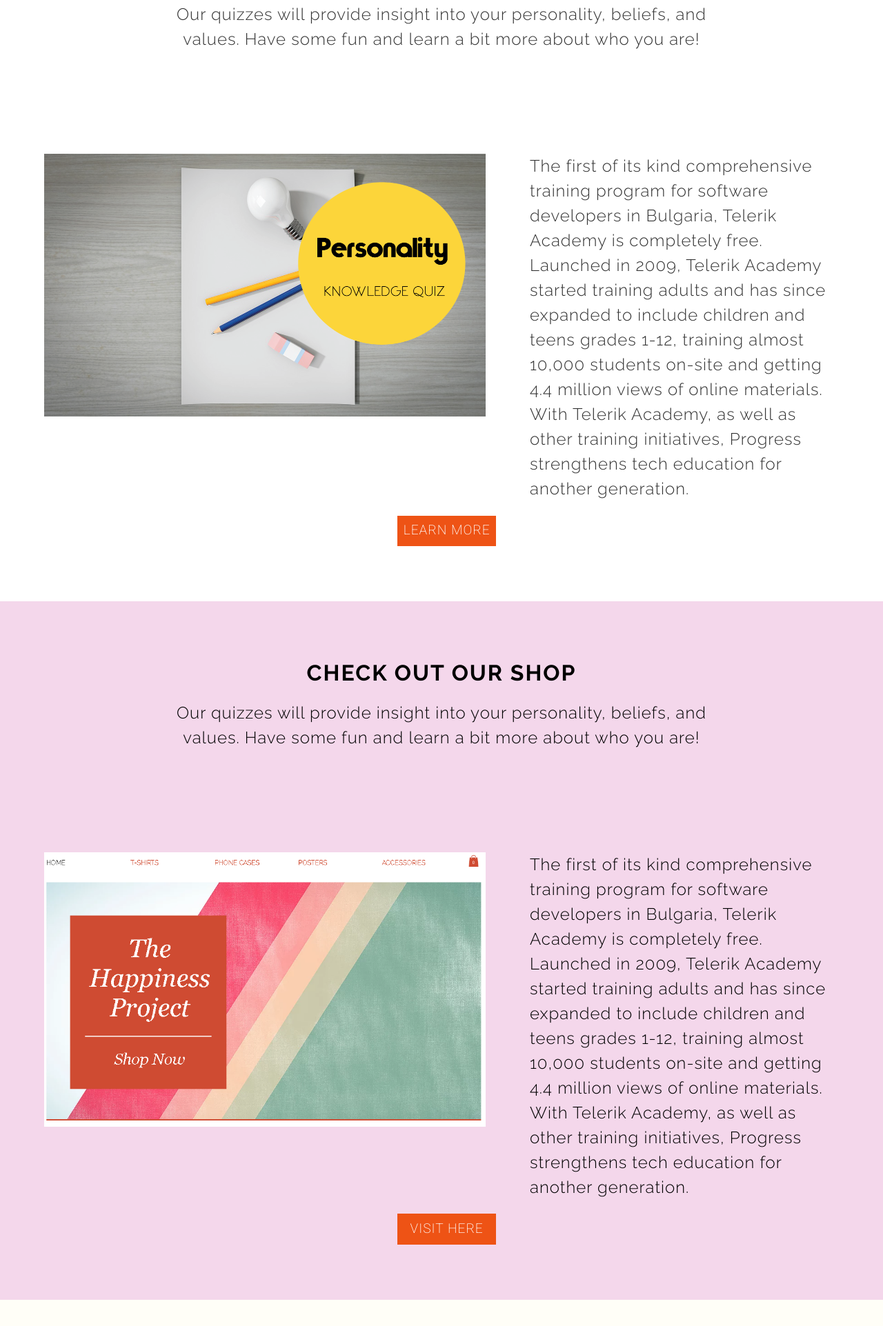
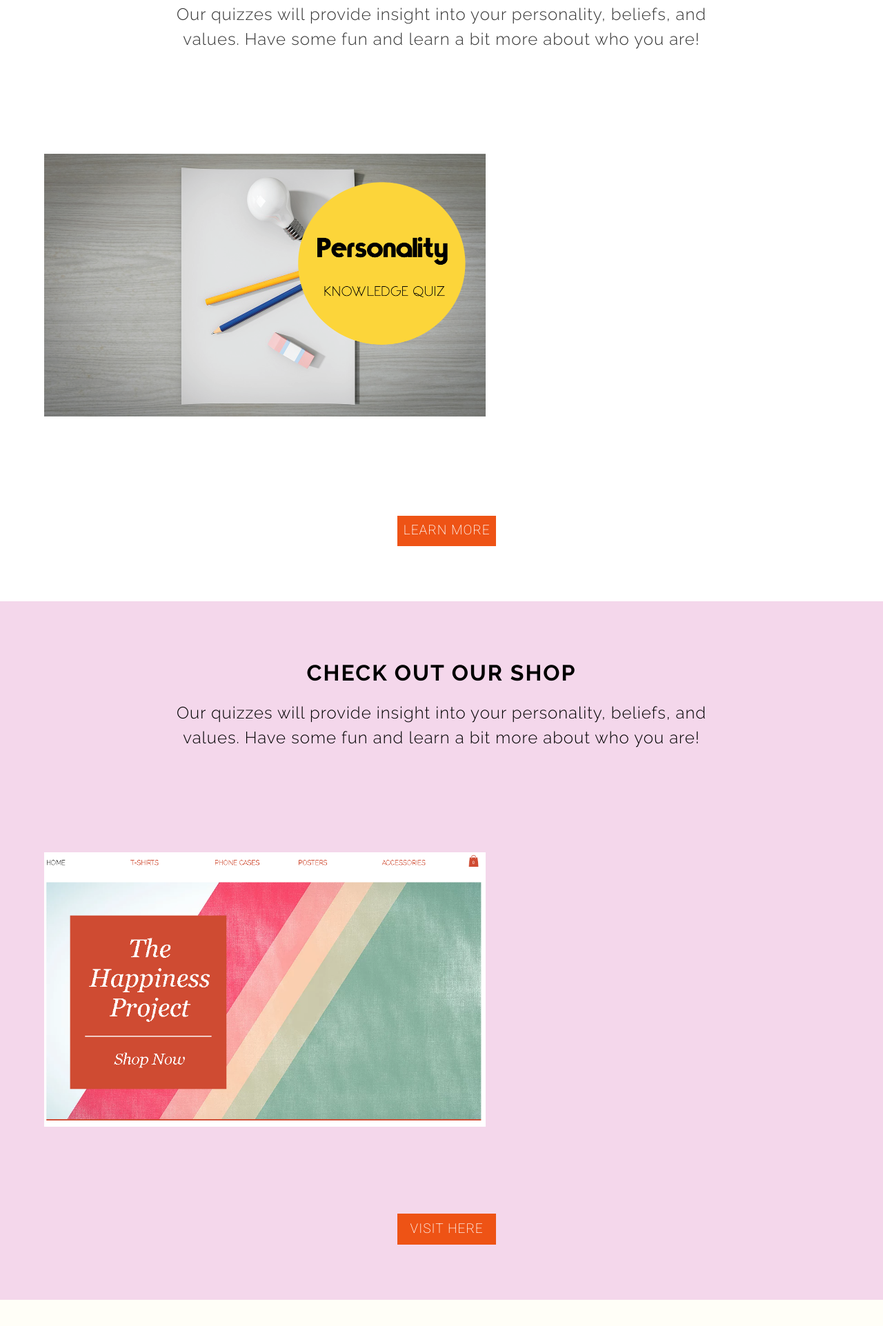
Before and after one commit to tchenbrian/The-Happiness-Project, a plain HTML site: page index.html in a window 1280 px wide. Shown: the part 2673-4596 px from the top of the page at 69% size. Drawn offline with nearby package versions, Linux system fonts and the light colour scheme; a web font is replaced by a local one.

Commit message:
last
last

```diff
--- a/index.html
+++ b/index.html
@@ -137,7 +137,7 @@ their spark by getting involved and sharing your story.</p>
     <h2 class="columnText">Our quizzes will provide insight into your personality, beliefs, and values. Have some fun and learn a bit more about who you are!</h2>
     <div class="columnBody">
         <img src="images/pencil.png" class="columnImage" id="pencil">
-        <h2 class="columnText" id="quizDesc">The first of its kind comprehensive training program for software developers in Bulgaria, Telerik Academy is completely free. Launched in 2009, Telerik Academy started training adults and has since expanded to include children and teens grades 1-12, training almost 10,000 students on-site and getting 4.4 million views of online materials. With Telerik Academy, as well as other training initiatives, Progress strengthens tech education for another generation.</h2>
+        <h2 class="columnText" id="quizDesc"></h2>
     </div>
         <a href="quizzes/quizone.html"><h2 class="info" id="quizInfo">Learn More</h2></a>
 </div>
@@ -147,7 +147,7 @@ their spark by getting involved and sharing your story.</p>
     <h2 class="columnText" id="column-text-three">Our quizzes will provide insight into your personality, beliefs, and values. Have some fun and learn a bit more about who you are!</h2>
     <div class="columnBody">
         <img src="images/shop.PNG" class="columnImage" id="pencil">
-        <h2 class="columnText" id="shopDesc">The first of its kind comprehensive training program for software developers in Bulgaria, Telerik Academy is completely free. Launched in 2009, Telerik Academy started training adults and has since expanded to include children and teens grades 1-12, training almost 10,000 students on-site and getting 4.4 million views of online materials. With Telerik Academy, as well as other training initiatives, Progress strengthens tech education for another generation.</h2>
+        <h2 class="columnText" id="shopDesc"></h2>
     </div>
         <a href="quizzes/quizone.html"><h2 class="info" id="quizInfo">Visit Here</h2></a>
 </div>
```
